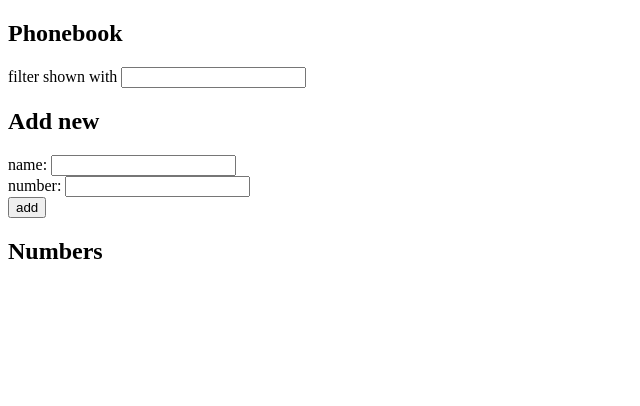
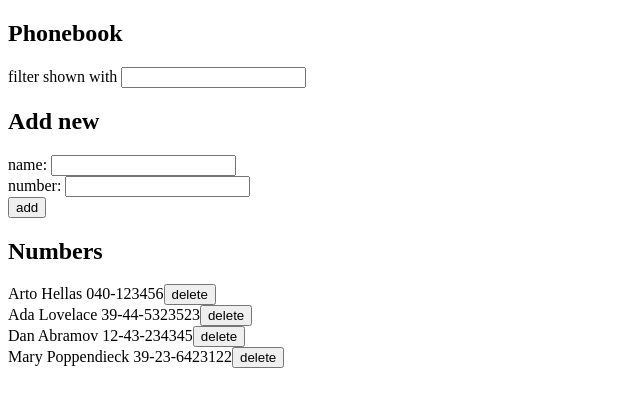
Before and after one commit to angelbarros14/full-stack-open, a React (Vite) app in the folder phonebook/: page / in a window 1280 px wide. Shown: the top 406 px of the page, without its empty margins (0-640 px from the left). Built offline with nearby package versions, Linux system fonts and the light colour scheme; data requests are answered from the project's data file.

Commit message:
exercise 2.13

```diff
--- /dev/null
+++ b/phonebook/db.json
@@ -0,0 +1,24 @@
+{
+  "persons": [
+    {
+      "name": "Arto Hellas",
+      "number": "040-123456",
+      "id": "1"
+    },
+    {
+      "name": "Ada Lovelace",
+      "number": "39-44-5323523",
+      "id": "2"
+    },
+    {
+      "name": "Dan Abramov",
+      "number": "12-43-234345",
+      "id": "3"
+    },
+    {
+      "name": "Mary Poppendieck",
+      "number": "39-23-6423122",
+      "id": "4"
+    }
+  ]
+}
--- a/phonebook/package.json
+++ b/phonebook/package.json
@@ -7,9 +7,11 @@
     "dev": "vite",
     "build": "vite build",
     "lint": "eslint .",
-    "preview": "vite preview"
+    "preview": "vite preview",
+    "server": "json-server -p 3001 db.json"
   },
   "dependencies": {
+    "axios": "^1.8.4",
     "react": "^19.0.0",
     "react-dom": "^19.0.0"
   },
@@ -22,6 +24,7 @@
     "eslint-plugin-react-hooks": "^5.1.0",
     "eslint-plugin-react-refresh": "^0.4.19",
     "globals": "^15.15.0",
+    "json-server": "^1.0.0-beta.3",
     "vite": "^6.2.0"
   }
 }
--- a/phonebook/src/App.jsx
+++ b/phonebook/src/App.jsx
@@ -1,5 +1,6 @@
-import { useState } from 'react'
+import { useEffect, useState } from 'react'
 import Header from './component/Header'
+import service from './services/phonebook'
 
 const App = () => {
   const [ persons, setPersons ] = useState([])
@@ -7,12 +8,19 @@ const App = () => {
   const [ newNumber, setNewNumber ] = useState('')
   const [ filterName, setFilterName ] = useState('')
 
+  useEffect(() => {
+    service
+    .getAll()
+    .then(initialNames => {
+      setPersons(initialNames)
+    })
+  }, [])
+
   const addInfo = (event) => {
     event.preventDefault()
     const nameObject = {
       name: newName,
-      number: newNumber,
-      id: Number(persons.length + 1)
+      number: newNumber
     }
 
     const found = persons.find((name) => name.name.trim().toLowerCase() === newName.trim().toLowerCase())
@@ -21,18 +29,22 @@ const App = () => {
       return false
     }
 
+
     if (newName == '') {
       alert('Please enter a name')
       return false
     }
 
-    console.log('before', persons)
-    setPersons(prev => prev.concat(nameObject))
-    setNewName('')
-    setNewNumber('')
-    // ***delay on printing updated state***
-    console.log('after', persons)
+    service
+    .create(nameObject)
+    .then(returnedName => {
+      setPersons(prev => prev.concat(returnedName))
+      setNewName('')
+      setNewNumber('')
+    })
   }
+
+
 
   const handleName = (event) => {
     setNewName(event.target.value)
@@ -48,8 +60,8 @@ const App = () => {
 
   // access filter name:
     // show the list depending on the filtered name
-    // access the persons list (?), and display the names
-  const filter = persons.filter(person => person.name.includes(filterName.toLowerCase()))
+    // access the persons list (?), and display the filtered names
+  const filter = persons.filter(person => person.name.toLowerCase().includes(filterName.toLowerCase().trim()))
 
   return (
     <div>
@@ -64,7 +76,9 @@ const App = () => {
         </div>
       </form>
       <Header text='Numbers' />
-      {filter.map(person => <div key={person.id}> {person.name} {person.number}</div>)}
+      {filter.map(person => <div key={person.id}> {person.name} {person.number}
+        <button type='submit'>delete</button>
+      </div>)}
     </div>
   )
 }
--- /dev/null
+++ b/phonebook/src/services/phonebook.js
@@ -0,0 +1,19 @@
+import axios from 'axios'
+const baseUrl = 'http://localhost:3001/persons'
+
+const getAll = () => {
+    const request = axios.get(baseUrl)
+    return request.then(response => response.data)
+}
+
+const create = (newObject) => {
+    const request = axios.post(baseUrl, newObject)
+    return request.then(response => response.data)
+}
+
+const update = (id, newObject) => {
+    const request = axios.put(`${baseUrl}/${id}`, newObject)
+    return request.then(response => response.data)
+}
+
+export default { getAll, create, update }
```
Also changed, not shown: 1 other file (tests, documents, lock files or other folders).
